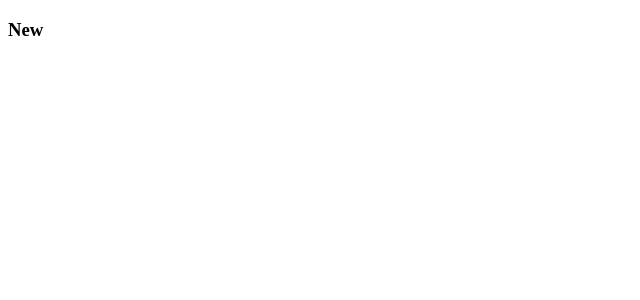
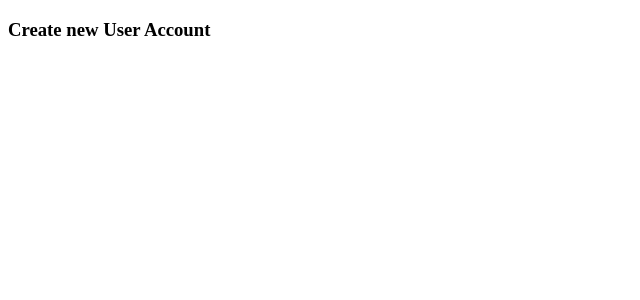
Before and after one commit to nostradouglass/git-react-colab, a React app: page /newAccount in a window 1280 px wide. Shown: the top 300 px of the page, without its empty margins (0-640 px from the left). Built offline with nearby package versions, Linux system fonts and the light colour scheme.

Commit message:
changed text

```diff
--- a/src/components/pages/NewAccount.js
+++ b/src/components/pages/NewAccount.js
@@ -5,7 +5,7 @@ import React from 'react'
 
 const NewAccount = () => {
     return (
-        <h3>New</h3>
+        <h3>Create new User Account</h3>
     )
 }
 
```
